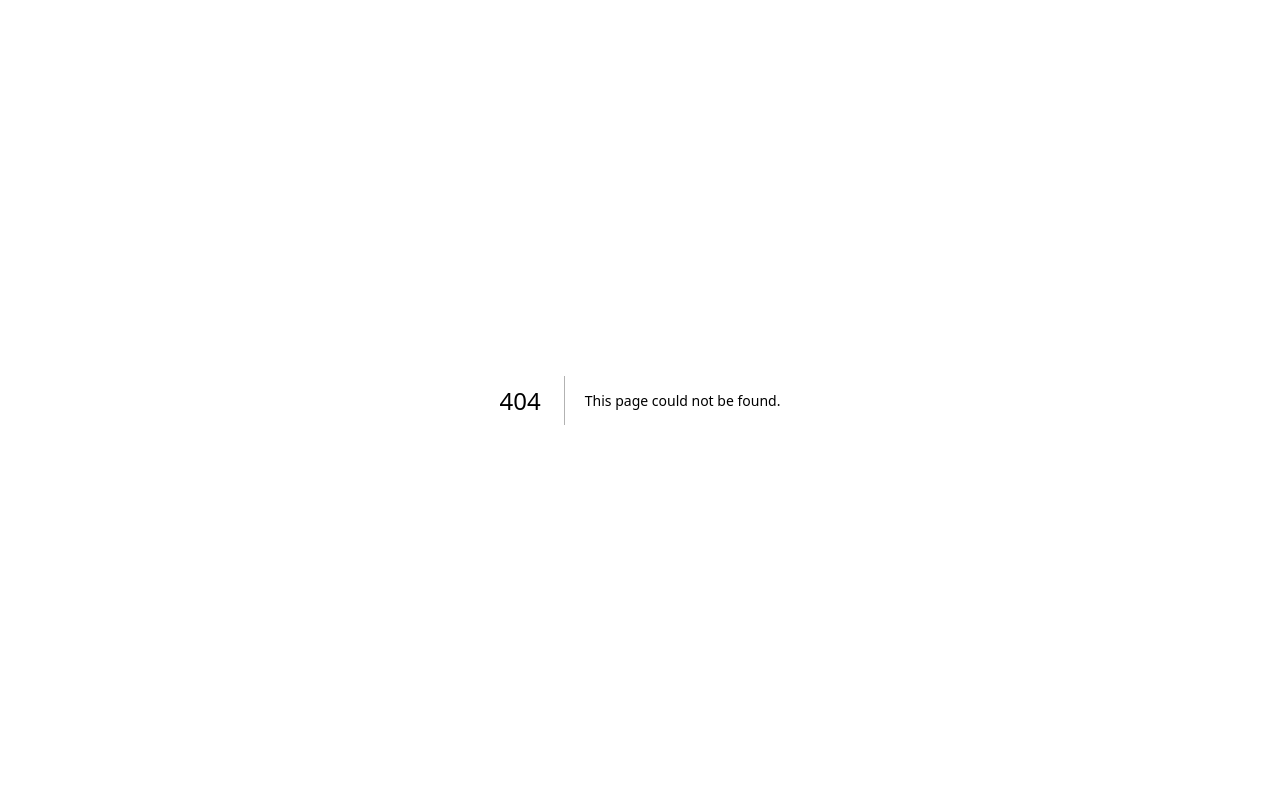
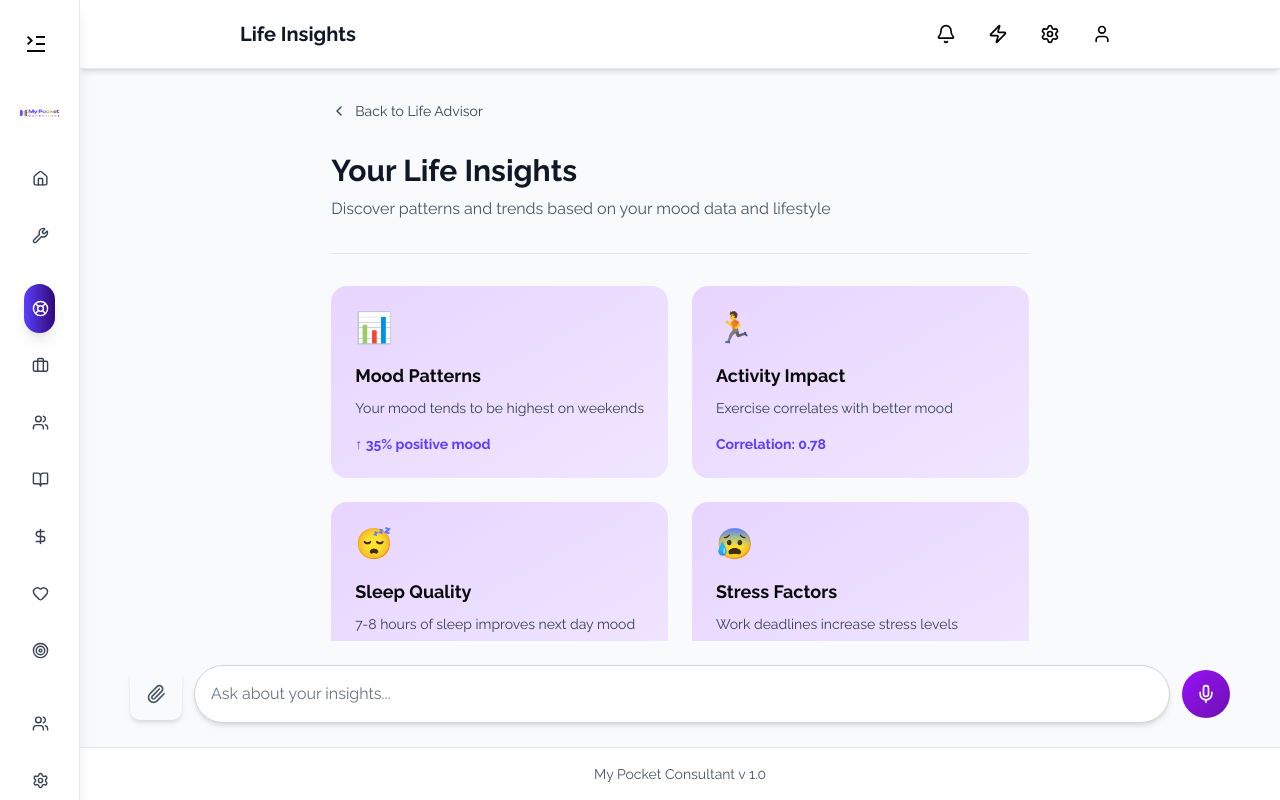
Before and after one commit to mypocketconsultant/mpc-web, a Next.js app: page /Life/insights in a window 1280 px wide. Before the commit this address had no page. Built offline with nearby package versions, Linux system fonts and the light colour scheme.

Commit message:
Add Insights and Report pages to Life Advisor section

```diff
--- /dev/null
+++ b/app/(dashboard)/Life/insights/page.tsx
@@ -0,0 +1,142 @@
+"use client";
+
+import React, { useState } from "react";
+import { usePathname } from "next/navigation";
+import Link from "next/link";
+import { ChevronLeft } from "lucide-react";
+import Header from "@/app/components/header";
+import InputFooter from "@/app/components/InputFooter";
+
+export default function InsightsPage() {
+  const pathname = usePathname();
+  const [selectedInsight, setSelectedInsight] = useState<string | null>(null);
+
+  const insights = [
+    {
+      id: "mood-patterns",
+      title: "Mood Patterns",
+      description: "Your mood tends to be highest on weekends",
+      metrics: "↑ 35% positive mood",
+      icon: "📊",
+    },
+    {
+      id: "activity-impact",
+      title: "Activity Impact",
+      description: "Exercise correlates with better mood",
+      metrics: "Correlation: 0.78",
+      icon: "🏃",
+    },
+    {
+      id: "sleep-quality",
+      title: "Sleep Quality",
+      description: "7-8 hours of sleep improves next day mood",
+      metrics: "↑ 42% improvement",
+      icon: "😴",
+    },
+    {
+      id: "stress-factors",
+      title: "Stress Factors",
+      description: "Work deadlines increase stress levels",
+      metrics: "Peak stress: Fridays",
+      icon: "😰",
+    },
+  ];
+
+  return (
+    <div className="flex flex-col h-full">
+      <Header title="Life Insights" />
+
+      {/* Main Content */}
+      <main className="flex-1 overflow-auto max-w-[1100px] mx-auto scrollbar-hide">
+        <div className="max-w-7xl mx-auto px-6 py-8">
+          {/* Go back button */}
+          <Link href="/Life">
+            <button className="flex items-center gap-2 text-sm text-gray-700 hover:text-[#5A3FFF] mb-8 transition-colors">
+              <ChevronLeft className="h-4 w-4" />
+              <span>Back to Life Advisor</span>
+            </button>
+          </Link>
+
+          {/* Page Title */}
+          <div className="mb-8">
+            <h1 className="text-3xl font-bold text-gray-900 mb-2">
+              Your Life Insights
+            </h1>
+            <p className="text-gray-600">
+              Discover patterns and trends based on your mood data and lifestyle
+            </p>
+          </div>
+
+          <hr className="my-8" />
+
+          {/* Insights Grid */}
+          <div className="grid grid-cols-1 md:grid-cols-2 gap-6">
+            {insights.map((insight) => (
+              <div
+                key={insight.id}
+                onClick={() => setSelectedInsight(insight.id)}
+                className={`p-6 rounded-2xl cursor-pointer transition-all ${
+                  selectedInsight === insight.id
+                    ? "bg-[#5A3FFF] text-white shadow-lg"
+                    : "bg-gradient-to-br from-[#E8D5FF] to-[#F0E6FF] hover:shadow-md"
+                }`}
+              >
+                <div className="flex items-start justify-between mb-4">
+                  <span className="text-3xl">{insight.icon}</span>
+                </div>
+                <h3 className="text-lg font-semibold mb-2">{insight.title}</h3>
+                <p
+                  className={`text-sm mb-4 ${
+                    selectedInsight === insight.id
+                      ? "text-gray-100"
+                      : "text-gray-700"
+                  }`}
+                >
+                  {insight.description}
+                </p>
+                <p
+                  className={`text-sm font-semibold ${
+                    selectedInsight === insight.id
+                      ? "text-yellow-200"
+                      : "text-[#5A3FFF]"
+                  }`}
+                >
+                  {insight.metrics}
+                </p>
+              </div>
+            ))}
+          </div>
+
+          <hr className="my-12" />
+
+          {/* Detailed Insights Section */}
+          {selectedInsight && (
+            <div className="bg-white border border-gray-200 rounded-2xl p-8">
+              <h2 className="text-2xl font-bold text-gray-900 mb-4">
+                {insights.find((i) => i.id === selectedInsight)?.title}
+              </h2>
+              <p className="text-gray-600 mb-6">
+                {insights.find((i) => i.id === selectedInsight)?.description}
+              </p>
+              <div className="bg-gradient-to-r from-[#E8D5FF] to-[#F0E6FF] p-6 rounded-xl">
+                <p className="text-gray-700">
+                  Based on your recent activity and mood tracking, we've
+                  identified key patterns that could help you optimize your
+                  lifestyle. Consider implementing the recommendations provided
+                  to improve your overall well-being.
+                </p>
+              </div>
+            </div>
+          )}
+        </div>
+      </main>
+
+      {/* Chat Input Footer */}
+      <InputFooter
+        placeholder="Ask about your insights..."
+        onSend={(message) => console.log("Sent:", message)}
+        onAttach={() => console.log("Attach clicked")}
+      />
+    </div>
+  );
+}
```
